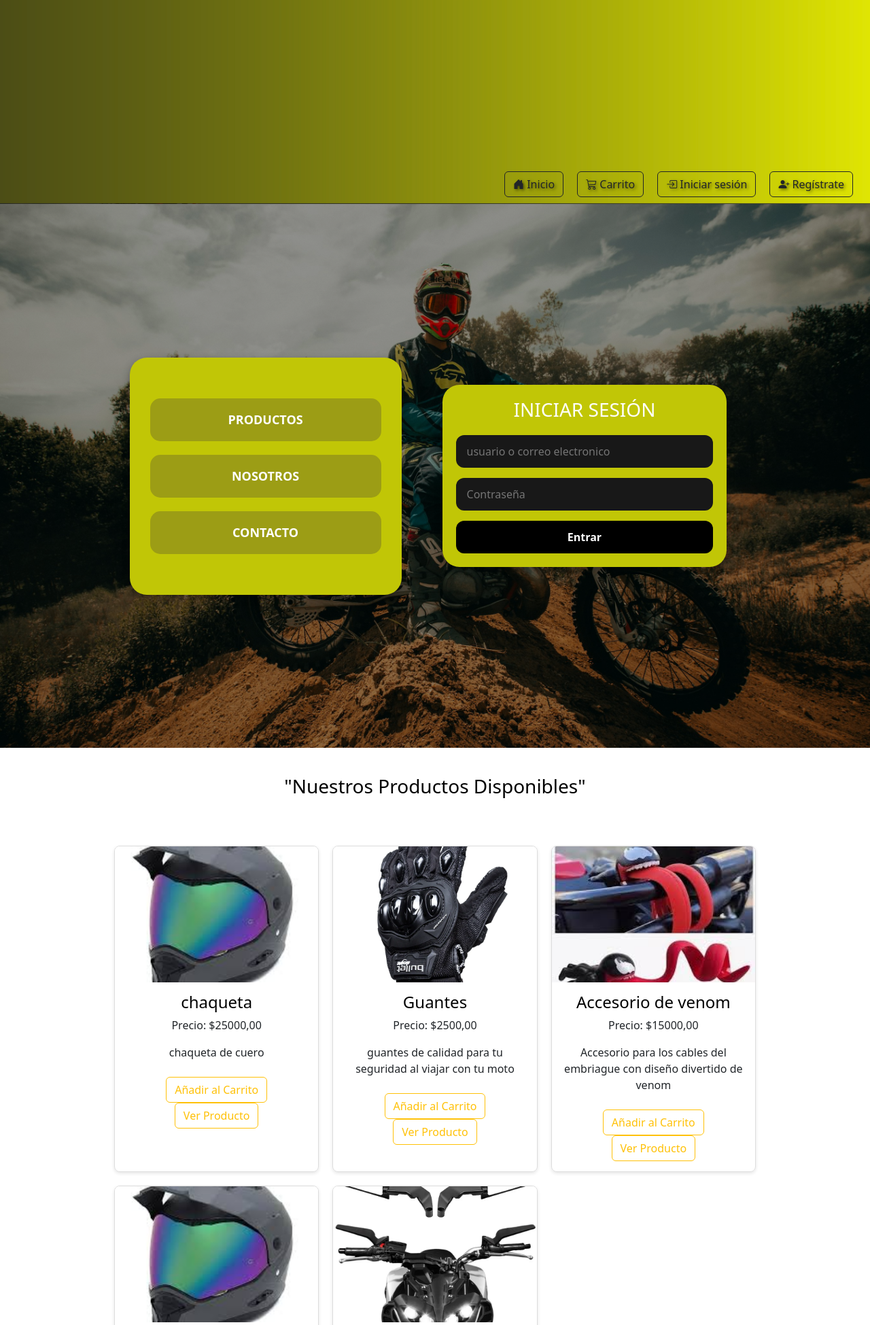
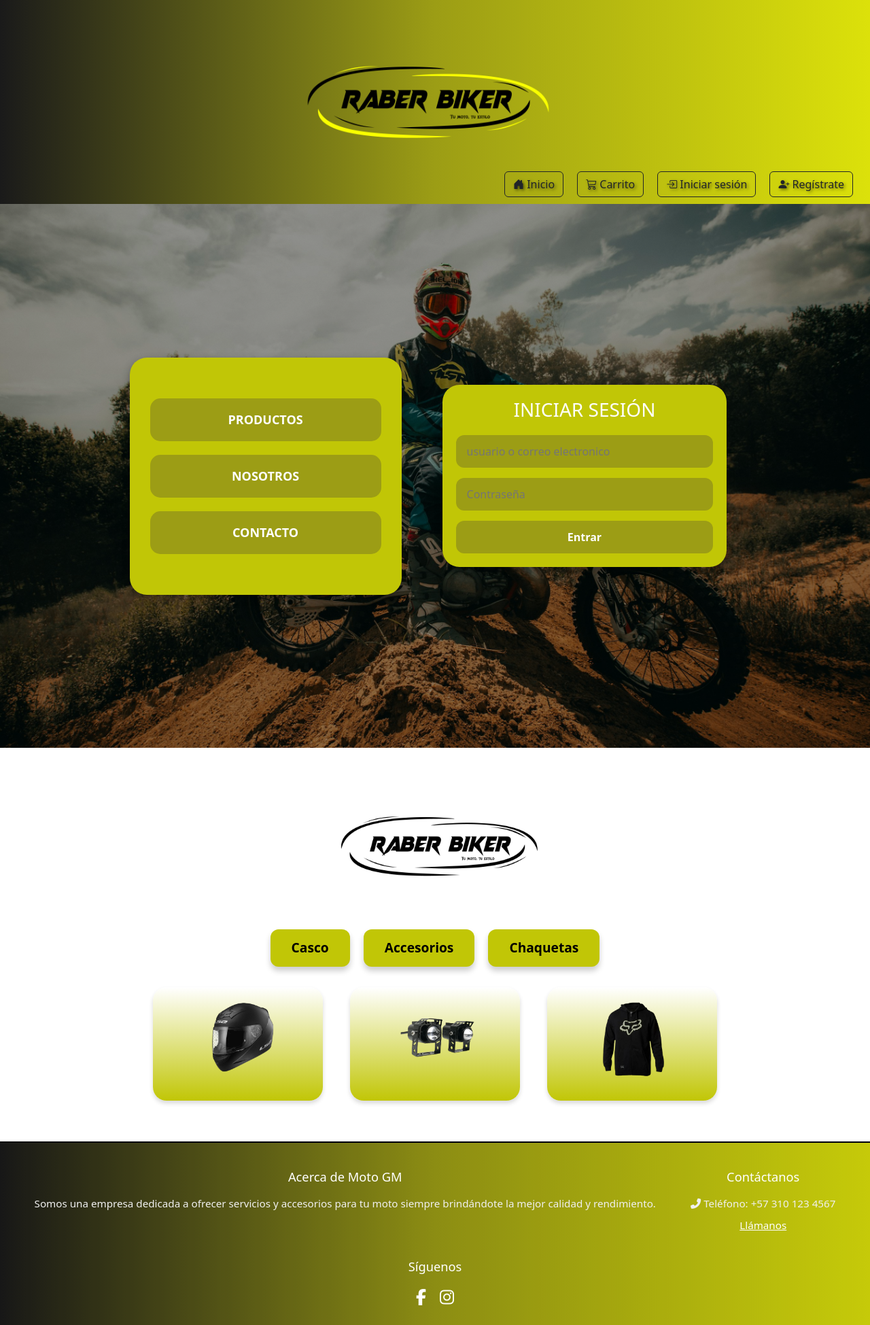
Before and after one commit to Fabianpichica/Todo-moto, a Django app: page / in a window 1280 px wide; the page is wider, and only the part inside the window is pictured. Shown: the top 1949 px of that part at 68% size. Run offline with Django 5.2, Linux system fonts and the light colour scheme; data comes from the database, SQL or seed files in the repository; both versions use the stored data as it was after the commit.

Commit message:
estiloslogos

```diff
--- a/core/static/core/stylecore.css
+++ b/core/static/core/stylecore.css
@@ -61,15 +61,15 @@ color: white;
 
 .banner-content {
   display: flex;
-justify-content: space-between;
   align-items: center;
+  justify-content: flex-start;
 
 }
 
 
 
 .banner-logo{
-margin-right: 1500px; /* Ajusta este valor según sea necesario para alinear el logo a la izquierda */
+margin: 0 20px 0 0;
 }
 
 .banner-logo img {
@@ -227,7 +227,7 @@ margin-bottom: 15px;
 padding: 12px 16px;
 border: none;
 border-radius: 12px;
-background-color: #181818;;
+background-color: #9c9d15;
 color: white;
 font-size: 16px;
 
@@ -236,7 +236,7 @@ font-size: 16px;
 
 
 .hero-login form button {
-background-color: #000;
+background-color:#9c9d15;
 border: none;
 padding: 12px;
 width: 100%;
@@ -258,7 +258,7 @@ cursor: pointer;
 
 .container1{
 
-background-image: url('/static/core/img/colorbanner.png');
+background: linear-gradient(to right, #1a1a1a, #9c9d15, #dce10a);
 
 background-size: cover; /* Ajusta la imagen para que cubra todo el contenedor */
 
@@ -335,45 +335,82 @@ position: relative; /* Necesario para que los botones se posicionen dentro */
 
 
 
-/* Estilos para el carrusel */
-
-#carouselExampleControls, #carouselExampleIndicators { /* Usa el ID de tu carrusel */
-
-margin-top: 20px; /* Un poco de margen superior, si lo necesitas */
-
-margin-bottom: 20px; /* Un poco de margen inferior */
-
-width: 80%; /* Ancho del carrusel, por ejemplo 80% del contenedor padre */
-
-max-width: 1000px; /* Un ancho máximo para pantallas grandes */
-
-margin-left: auto; /* Centrar horizontalmente */
-
-margin-right: auto; /* Centrar horizontalmente */
-
-overflow: hidden; /* Asegura que el contenido no se salga */
-
-border-radius: 8px; /* Bordes ligeramente redondeados, opcional */
-
-box-shadow: 0 4px 8px rgba(0,0,0,0.1); /* Una sombra sutil, opcional */
-
-}
 
 
 
-.carousel-item img {
+.containercategory {
+    display: flex;
+    flex-direction: column;
+    align-items: center;
+    gap: 30px;
+    padding: 40px 20px;
+    background-color: white;
+}
 
-height: 400px; /* Altura fija para todas las imágenes del carrusel */
+/* Logo centrado */
+.logocategoryaprove img {
+    max-width: 350px;
+    height: auto;
+}
 
-object-fit: cover; /* Asegura que la imagen cubra el área sin distorsionarse */
+/* Botones amarillos (ahora <a> en vez de <button>) */
+.categorybuttons {
+    display: flex;
+    gap: 20px;
+    flex-wrap: wrap;
+    justify-content: center;
+}
 
-/* Si las imágenes se ven estiradas o cortadas, prueba: */
+.categorybuttons .btn-category {
+    background-color: #c1c606;
+    color: black;
+    font-weight: bold;
+    padding: 12px 30px;
+    border-radius: 12px;
+    box-shadow: 0 6px 8px rgba(0, 0, 0, 0.2);
+    font-size: 1.2em;
+    text-decoration: none; /* quitar subrayado */
+    cursor: pointer;
+    transition: all 0.3s ease;
+}
 
-/* object-fit: contain; (la imagen se ajusta manteniendo la relación de aspecto) */
+.categorybuttons .btn-category:hover {
+    background-color: #f5db00;
+    transform: translateY(-3px);
+    box-shadow: 0 8px 12px rgba(0, 0, 0, 0.25);
+}
 
-/* object-fit: fill; (la imagen se estira para llenar) */
+/* Tarjetas de categoría (ahora <a> en vez de <div>) */
+.category-cards {
+    display: flex;
+    gap: 40px;
+    flex-wrap: wrap;
+    justify-content: center;
+}
 
+.category-card {
+    display: block;
+    background: linear-gradient(to top, #c1c606, white);
+    padding: 20px;
+    border-radius: 20px;
+    box-shadow: 0 4px 6px rgba(0, 0, 0, 0.15);
+    text-align: center;
+    max-width: 250px;
+    transition: transform 0.3s ease, box-shadow 0.3s ease;
+    text-decoration: none; /* quitar subrayado */
 }
+
+.category-card img {
+    max-width: 100%;
+    height: auto;
+    margin-bottom: 10px;
+}
+
+.category-card:hover {
+    transform: translateY(-5px);
+    box-shadow: 0 6px 10px rgba(0, 0, 0, 0.2);
+}
+
 
 
 
@@ -678,25 +736,13 @@ text-decoration: none;
 
 
 
-
-
-
-
-
-
 /* estilos para mi footer*/
-
-
-
 /* --- FOOTER --- */
-
 /* Contenedor principal del footer, aquí aplicamos el color de fondo y el borde */
 
 .main-footer {
 
-background-image: url('/static/core/img/colorbanner.png');
-
-background-color: #000;
+background: linear-gradient(to right, #1a1a1a, #9c9d15, #dce10a);
 
 border-top: 2px solid #000; /* Borde superior del mismo color, para consistencia */
 
@@ -714,7 +760,14 @@ background-size: cover; /* O "contain" o un valor específico como "100% auto" *
 
 background-repeat: no-repeat; /* Evita que se repita */
 
-background-position: left; /* Centra la imagen */ /* Color de texto por defecto para todo el footer */
+background-position: left;
+
+width: 100%;        /* Asegura que abarque todo el ancho */
+margin: 0;          /* Elimina márgenes que puedan reducir el ancho */
+left: 0;            /* Alinea al borde izquierdo */
+box-sizing: content-box;
+
+/* Centra la imagen */ /* Color de texto por defecto para todo el footer */
 
 }
 
--- a/core/templates/core/base.html
+++ b/core/templates/core/base.html
@@ -1,69 +1,59 @@
 {# core/templates/core/base.html #}
 {% load static %}
 <!DOCTYPE html>
-<html lang="es"> {# Cambiado a 'es' para consistencia #}
+<html lang="es">
 <head>
     <meta charset="UTF-8">
     <meta name="viewport" content="width=device-width, initial-scale=1.0">
-    {# Enlaces a CSS y librerías #}
-    <link rel="stylesheet" href="https://cdnjs.cloudflare.com/ajax/libs/font-awesome/6.5.2/css/all.min.css" xintegrity="sha512-SnH5WK+bZxgPHs44uWIX+LLJAJ9/2PkPKZ5QiAj6Ta86w+fsb2TkcmfRyVX3pBnMFcV7oQPJkl9QevSCWr3W6A==" crossorigin="anonymous" referrerpolicy="no-referrer" />
-    <link href="https://cdn.jsdelivr.net/npm/bootstrap@5.3.7/dist/css/bootstrap.min.css" rel="stylesheet" xintegrity="sha384-LN+7fdVzj6u52u30Kp6M/trliBMCMKTyK833zpbD+pXdCLuTusPj697FH4R/5mcr" crossorigin="anonymous">
-    <link rel="stylesheet" href="{% static 'core/stylecore.css' %}"> {# Tu CSS personalizado #}
+    {# CSS y librerías #}
+    <link rel="stylesheet" href="https://cdnjs.cloudflare.com/ajax/libs/font-awesome/6.5.2/css/all.min.css" crossorigin="anonymous" referrerpolicy="no-referrer" />
+    <link href="https://cdn.jsdelivr.net/npm/bootstrap@5.3.7/dist/css/bootstrap.min.css" rel="stylesheet" crossorigin="anonymous">
+    <link rel="stylesheet" href="{% static 'core/stylecore.css' %}">
     <link rel="stylesheet" href="https://cdn.jsdelivr.net/npm/bootstrap-icons@1.13.1/font/bootstrap-icons.min.css">
-
     <title>{% block title %}MotoGM{% endblock title %}</title>
 </head>
 <body>
+    <!-- HEADER -->
     <div class="container1">
         <div class="top-banner">
             <div class="banner-content">
                 <div class="banner-logo">
-                    <a href="{% url 'landing_page' %}"> {# Corregido el url para que apunte a landing_page #}
-                        <img src="{% static 'core/img/LogoRaberremove.png' %}" alt="Logo MotoGM">
+                    <a href="{% url 'landing_page' %}">
+                        <img src="{% static 'core/img/logoaprove.png' %}" alt="Logo MotoGM">
                     </a>
                 </div>
             </div>
         </div>
 
         <div class="banner-buttons">
-            {# El botón de Inicio siempre visible #}
             <a href="{% url 'landing_page' %}" class="btn btn-outline-dark">
                 <i class="bi bi-house-door-fill"></i> Inicio
             </a>
 
-            {# Botón del Carrito con el contador - AHORA MANEJADO POR JS #}
             <a href="{% url 'productos:view_cart' %}" class="btn btn-outline-dark position-relative">
                 <i class="bi bi-cart3"></i> Carrito
-                {# Este span ahora tiene un ID y su visibilidad será controlada por JS #}
                 <span id="cart-count-badge" class="position-absolute top-0 start-100 translate-middle badge rounded-pill bg-danger d-none">
-                    0 {# Valor inicial, se actualizará con JS #}
+                    0
                     <span class="visually-hidden">productos en el carrito</span>
                 </span>
             </a>
 
-            {# Lógica condicional para mostrar botones de autenticación #}
             {% if user.is_authenticated %}
-                {# Si el usuario está logueado, se muestra el dropdown #}
                 <div class="dropdown">
-                    <a class="btn btn-outline-dark dropdown-toggle" href="#" role="button" id="userDropdown" data-bs-toggle="dropdown" aria-expanded="false">
+                    <a class="btn btn-outline-dark dropdown-toggle" href="#" id="userDropdown" data-bs-toggle="dropdown" aria-expanded="false">
                         <i class="bi bi-person-fill"></i> {{ user.username }}
                     </a>
                     <ul class="dropdown-menu dropdown-menu-end" aria-labelledby="userDropdown">
                         <li>
-                            {# NUEVO: Enlace a la página de Mis Pedidos #}
                             <a class="dropdown-item" href="{% url 'productos:mis_pedidos' %}">
                                 <i class="bi bi-box-seam-fill me-2"></i> Mis Pedidos
                             </a>
                         </li>
-
                         <li>
-                            {# NUEVO ENLACE: A la página de Mi Cuenta #}
                             <a class="dropdown-item" href="{% url 'productos:mi_cuenta' %}">
                                 <i class="bi bi-person-circle me-2"></i> Mi Cuenta
                             </a>
                         </li>
-
-
                         <li>
                             <a class="dropdown-item" href="{% url 'dashboard_admin:dashboard_home' %}">
                                 <i class="bi bi-speedometer2 me-2"></i> Dashboard
@@ -78,7 +68,6 @@
                     </ul>
                 </div>
             {% else %}
-                {# Si el usuario NO está logueado #}
                 <a href="{% url 'login' %}" class="btn btn-outline-dark">
                     <i class="bi bi-box-arrow-in-right"></i> Iniciar sesión
                 </a>
@@ -89,9 +78,8 @@
         </div>
     </div>
 
-    {# BLOQUE PARA EL CONTENIDO ESPECÍFICO DE CADA PÁGINA #}
+    <!-- MAIN CONTENT -->
     <div class="main-content">
-        {# Contenedor para mensajes de Django #}
         {% if messages %}
             <ul class="messages">
                 {% for message in messages %}
@@ -99,21 +87,17 @@
                 {% endfor %}
             </ul>
         {% endif %}
-        {# Contenedor para mensajes de AJAX (se mostrarán aquí) #}
         <div id="ajax-messages" style="position: fixed; top: 20px; right: 20px; z-index: 1000;"></div>
 
-        {% block content %}
-
-        {% endblock content %}
-
+        {% block content %}{% endblock content %}
     </div>
 
-    {# FOOTER #}
+    <!-- FOOTER FUERA DEL CONTAINER -->
     <footer class="main-footer">
         <div class="footer-content">
             <div class="footer-description">
                 <h3>Acerca de Moto GM</h3>
-                <p>Somos una empresa dedicada a ofrecer servicios y accesorios para tu moto siempre brindandote la mejor calidad y rendimiento.</p>
+                <p>Somos una empresa dedicada a ofrecer servicios y accesorios para tu moto siempre brindándote la mejor calidad y rendimiento.</p>
             </div>
             <div class="footer-contact">
                 <h3>Contáctanos</h3>
@@ -133,12 +117,10 @@
         </div>
     </footer>
 
-    {# Enlace a Bootstrap JS (DEBE IR JUSTO ANTES DEL CIERRE DE </body>) #}
-    <script src="https://cdn.jsdelivr.net/npm/bootstrap@5.3.7/dist/js/bootstrap.bundle.min.js" xintegrity="sha384-ndDqU0Gzau9qJ1lfW4pNLlhNTkCfHzAVBReH9diLvGRem5+R9g2FzA8ZGN954O5Q" crossorigin="anonymous"></script>
+    <!-- JS -->
+    <script src="https://cdn.jsdelivr.net/npm/bootstrap@5.3.7/dist/js/bootstrap.bundle.min.js" crossorigin="anonymous"></script>
 
-    {# SCRIPTS JAVASCRIPT GLOBALES #}
     <script>
-        // Función para obtener el token CSRF de las cookies
         function getCookie(name) {
             let cookieValue = null;
             if (document.cookie && document.cookie !== '') {
@@ -153,10 +135,8 @@
             }
             return cookieValue;
         }
-
         const csrftoken = getCookie('csrftoken');
 
-        // Función para mostrar mensajes temporales (estilos básicos inline)
         function showAjaxMessage(message, type = 'success') {
             const messageContainer = document.getElementById('ajax-messages');
             const alertDiv = document.createElement('div');
@@ -168,30 +148,23 @@
             alertDiv.style.color = type === 'success' ? '#155724' : '#721c24';
             alertDiv.style.border = type === 'success' ? '1px solid #c3e6cb' : '1px solid #f5c6cb';
             alertDiv.textContent = message;
-
             messageContainer.appendChild(alertDiv);
-
-            setTimeout(() => {
-                alertDiv.remove();
-            }, 3000); // El mensaje desaparece después de 3 segundos
+            setTimeout(() => { alertDiv.remove(); }, 3000);
         }
 
-        // Función para actualizar el contador del carrito en la UI
         function updateCartCountUI(count) {
-            const cartCountElement = document.getElementById('cart-count-badge'); // Usamos el nuevo ID
+            const cartCountElement = document.getElementById('cart-count-badge');
             if (cartCountElement) {
                 cartCountElement.textContent = count;
                 if (count > 0) {
-                    cartCountElement.classList.remove('d-none'); // Muestra el badge si hay ítems
+                    cartCountElement.classList.remove('d-none');
                 } else {
-                    cartCountElement.classList.add('d-none'); // Oculta el badge si no hay ítems
+                    cartCountElement.classList.add('d-none');
                 }
             }
         }
 
-        // --- Lógica del carrito AJAX ---
         document.addEventListener('DOMContentLoaded', function() {
-            // 1. Obtener el total del carrito al cargar la página
             fetch('{% url "productos:get_cart_total_items" %}', {
                 method: 'GET',
                 headers: {
@@ -204,24 +177,15 @@
             .then(data => {
                 if (data.success) {
                     updateCartCountUI(data.cart_total_items);
-                } else {
-                    console.error('Error al obtener el total del carrito:', data.message);
                 }
             })
-            .catch(error => {
-                console.error('Error de red al obtener el total del carrito:', error);
-            });
+            .catch(console.error);
 
-            // 2. Manejar el envío de formularios "Añadir al Carrito" vía AJAX
-            // Seleccionar todos los formularios con la clase 'add-to-cart-form'
             document.querySelectorAll('.add-to-cart-form').forEach(form => {
                 form.addEventListener('submit', function(event) {
-                    event.preventDefault(); // Evitar el envío normal del formulario
-
+                    event.preventDefault();
                     const formData = new FormData(this);
-                    const url = this.action;
-
-                    fetch(url, {
+                    fetch(this.action, {
                         method: 'POST',
                         headers: {
                             'X-CSRFToken': csrftoken,
@@ -230,30 +194,21 @@
                         },
                         body: formData
                     })
-                    .then(response => {
-                        const contentType = response.headers.get("content-type");
-                        if (contentType && contentType.indexOf("application/json") !== -1) {
-                            return response.json();
-                        } else {
-                            throw new TypeError("Oops, no recibimos JSON!");
-                        }
-                    })
+                    .then(res => res.json())
                     .then(data => {
                         if (data.success) {
                             showAjaxMessage(data.message, 'success');
-                            updateCartCountUI(data.cart_total_items); // ¡Actualiza el contador!
+                            updateCartCountUI(data.cart_total_items);
                         } else {
                             showAjaxMessage(data.message, 'error');
                         }
                     })
-                    .catch(error => {
-                        console.error('Error:', error);
-                        showAjaxMessage('Hubo un problema al añadir el producto.', 'error');
-                    });
+                    .catch(() => showAjaxMessage('Hubo un problema al añadir el producto.', 'error'));
                 });
             });
         });
     </script>
-    {% block scripts_extra %}{% endblock scripts_extra %} {# Mantenemos este bloque para scripts adicionales de páginas hijas #}
+
+    {% block scripts_extra %}{% endblock scripts_extra %}
 </body>
 </html>
--- a/core/templates/core/landing_page.html
+++ b/core/templates/core/landing_page.html
@@ -33,34 +33,30 @@
   </section>
 
   {# Contenido de productos - SIEMPRE VISIBLE #}
-  <div class="contenido">
-    <h3 class="contenido" id="productos">"Nuestros Productos Disponibles"</h3>
-    <div class="product-grid">
-      {% for producto in productos %}
-        <div class="product-card">
-          {% if producto.imagen %}
-            <img src="{{ producto.imagen.url }}" alt="{{ producto.nombre }}">
-          {% else %}
-            <img src="https://via.placeholder.com/300x200?text=Sin+Imagen" alt="Producto sin imagen">
-          {% endif %}
-          <div class="product-info">
-            <h4><a href="{% url 'productos:detalle_producto' producto.pk %}">{{ producto.nombre }}</a></h4>
-            <p>Precio: ${{ producto.precio }}</p>
-            <p>{{ producto.descripcion|truncatechars:100 }}</p>
+<div class="containercategory">
+  <div class="logocategoryaprove">
+    <img src="{% static 'core/img/logonegro.png' %}" alt="Logo de Moto-GM">
+ </div>
 
-            {# Asegúrate de que esta clase 'add-to-cart-form' esté presente #}
-            <form class="add-to-cart-form" data-product-id="{{ producto.pk }}" action="{% url 'productos:add_to_cart' producto.pk %}" method="post">
-              {% csrf_token %}
-              <input type="hidden" name="cantidad" value="1">
-              <button type="submit" class="btn btn-outline-warning mt-2">Añadir al Carrito</button>
-            </form>
-            <a href="{% url 'productos:detalle_producto' producto.pk %}" class="btn btn-outline-warning">Ver Producto</a>
-          </div>
-        </div>
-      {% empty %}
-        <p>No hay productos disponibles en este momento.</p>
-      {% endfor %}
-    </div>
-  </div>
+ <div class="categorybuttons">
+    <a href="{% url 'productos:lista_productos_by_category' 1 %}" class="btn btn-category">Casco</a>
+    <a href="{% url 'productos:lista_productos_by_category' 2 %}" class="btn btn-category">Accesorios</a>
+    <a href="{% url 'productos:lista_productos_by_category' 3 %}" class="btn btn-category">Chaquetas</a>
+ </div>
+
+ <div class="category-cards">
+    <a href="{% url 'productos:lista_productos_by_category' 1 %}" class="category-card">
+        <img src="{% static 'core/img/casco.png' %}" alt="Casco">
+    </a>
+    <a href="{% url 'productos:lista_productos_by_category' 2 %}" class="category-card">
+        <img src="{% static 'core/img/luces.png' %}" alt="Accesorios">
+    </a>
+    <a href="{% url 'productos:lista_productos_by_category' 3 %}" class="category-card">
+        <img src="{% static 'core/img/chaqueta.png' %}" alt="Chaqueta">
+    </a>
+</div>
+
+
+
 </div>
 {% endblock content %}
--- a/core/templates/core/login.html
+++ b/core/templates/core/login.html
@@ -26,7 +26,7 @@
                     {% endfor %}
                 </ul>
             {% endif %}
-            <button type="submit" class="btn btn-danger">Iniciar Sesión</button>
+            <button type="submit" >Iniciar Sesión</button>
         </form>
         <p class="register-link">¿No tienes una cuenta? <a href="{% url 'register' %}">Regístrate aquí</a></p>
     </div>
--- a/core/templates/core/register.html
+++ b/core/templates/core/register.html
@@ -6,7 +6,7 @@
 {% block content %}
     {# Todo el contenido que estaba dentro del <body> de tu register.html original, ahora va aquí. #}
     <div class="registercontainer">
-        <h2>Crear Cuenta en Moto-GM</h2>
+        <h2>Crear Cuenta en Raber Biker</h2>
         <form method="post">
             {% csrf_token %}
 
```
Also changed, not shown: other parts of core/static/core/stylecore.css (+60 -34 lines), core/static/core/img/LogoRaberremove.png (deleted), core/static/core/img/casco.png (added), core/static/core/img/chaqueta.png (added), core/static/core/img/colorbanner.png (deleted), core/static/core/img/fondomotolan.jpg (deleted), core/static/core/img/logoaprove.png (added), core/static/core/img/logonegro.png (added), core/static/core/img/luces.png (added), db.sqlite3, 1 other file. Lines whose indentation alone changed are shown as unchanged.
